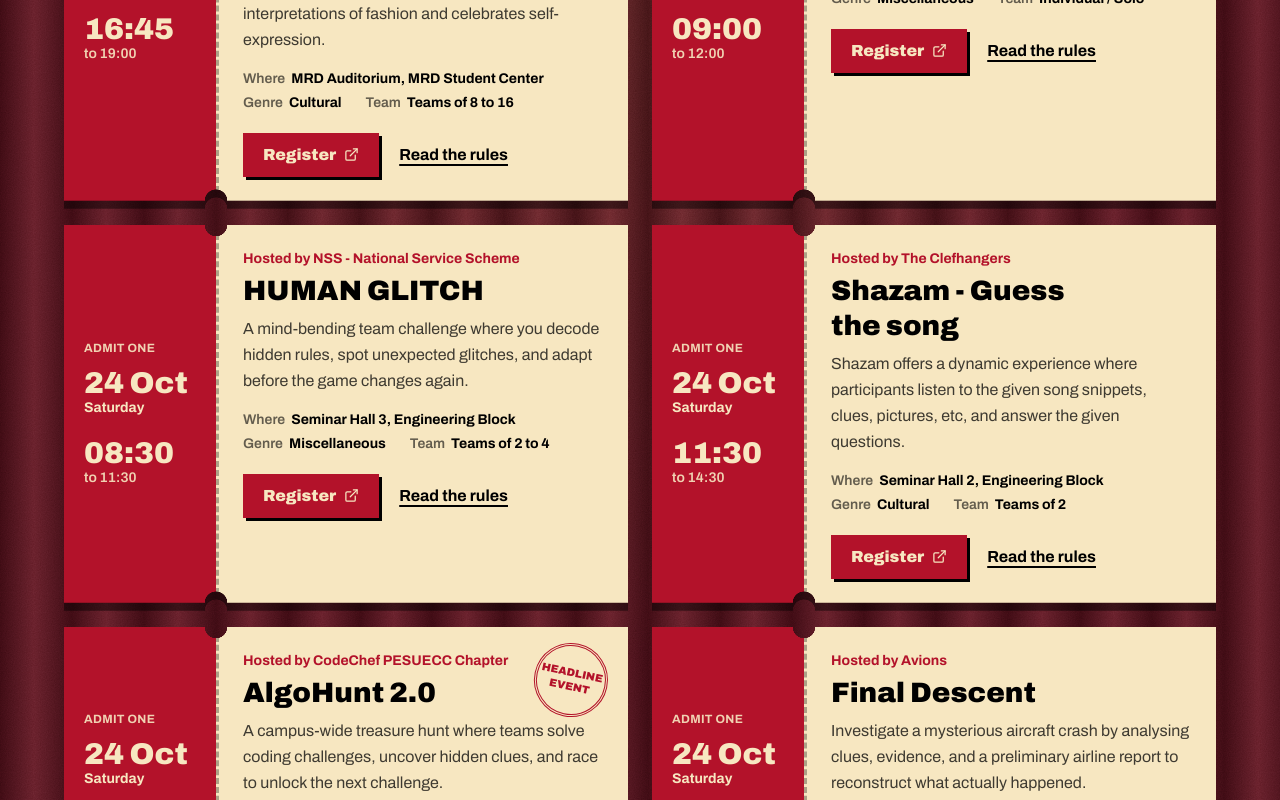
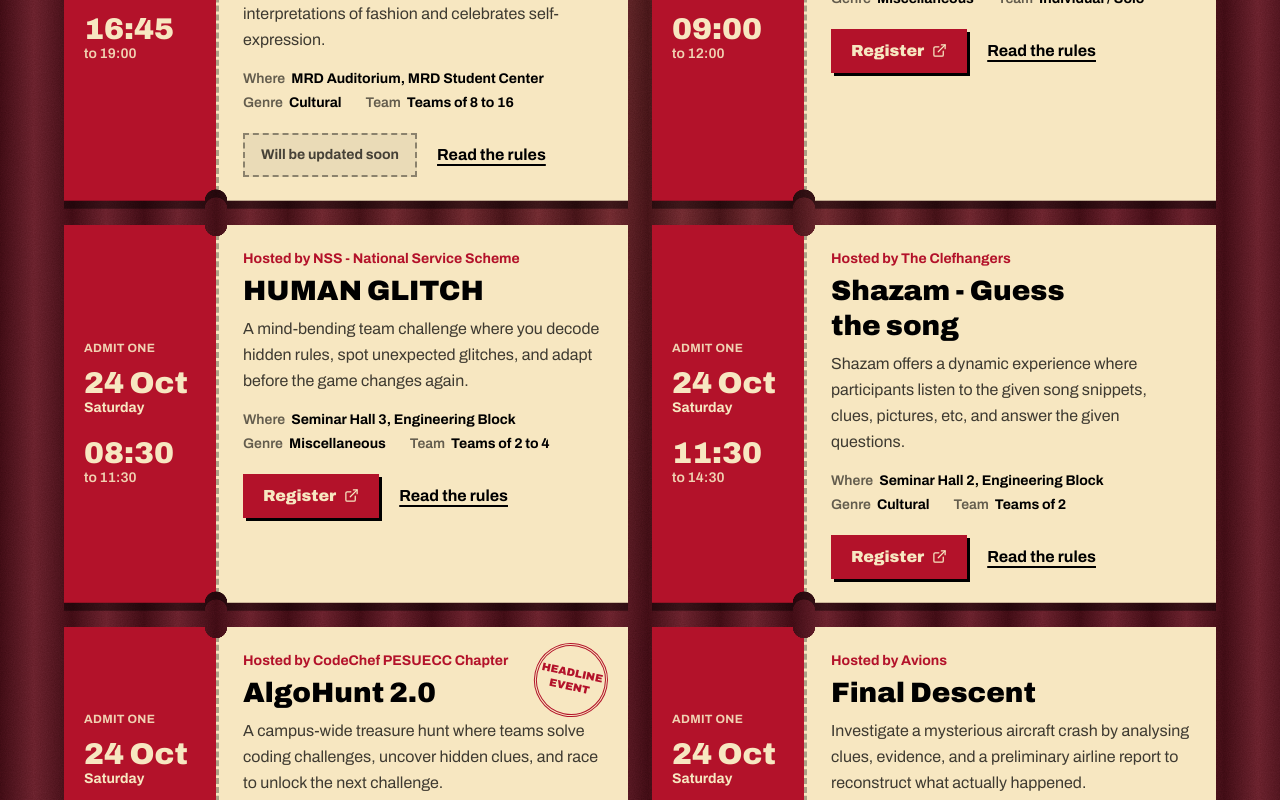
Before and after one commit to lostsilver007/maaya26, a React (Vite) app: page /legal in a window 1280 px wide. Shown: the part 4220-5020 px from the top of the page. Built offline with nearby package versions, Linux system fonts and the light colour scheme; a web font is replaced by a local one.

Commit message:
Update event registration links to Google Forms and handle pending links

```diff
--- a/src/components/ProgrammeExplorer.jsx
+++ b/src/components/ProgrammeExplorer.jsx
@@ -96,8 +96,9 @@ function Ticket({ e, punched, onPunch, onRules }) {
             )}
           </dl>
           <div className="relative mt-5 flex flex-wrap items-center gap-3">
+            {e.paymentUrl ? (
               <a
-              href={e.paymentUrl || FALLBACK_URL}
+                href={e.paymentUrl}
                 target="_blank"
                 rel="noopener noreferrer"
                 onClick={() => {
@@ -109,6 +110,11 @@ function Ticket({ e, punched, onPunch, onRules }) {
                 Register
                 <ExternalLink size={15} aria-hidden="true" />
               </a>
+            ) : (
+              <span className="inline-flex min-h-11 items-center border-[2px] border-dashed border-black/40 bg-black/5 px-4 text-sm font-bold text-black/70">
+                Will be updated soon
+              </span>
+            )}
             <button
               type="button"
               onClick={() => {
@@ -331,8 +337,9 @@ export default function ProgrammeExplorer({ selectedEventForModal, setSelectedEv
                 <button type="button" onClick={() => setSelectedEventForModal(null)} className="min-h-11 px-2 text-base font-bold underline underline-offset-4">
                   Back to the programme
                 </button>
+                {ev.paymentUrl ? (
                   <a
-                  href={ev.paymentUrl || FALLBACK_URL}
+                    href={ev.paymentUrl}
                     target="_blank"
                     rel="noopener noreferrer"
                     onClick={() => {
@@ -344,6 +351,11 @@ export default function ProgrammeExplorer({ selectedEventForModal, setSelectedEv
                     Register for {ev.name.length > 22 ? "this event" : ev.name}
                     <ExternalLink size={15} aria-hidden="true" />
                   </a>
+                ) : (
+                  <span className="inline-flex min-h-12 items-center border-[2px] border-dashed border-black/40 bg-black/5 px-5 text-base font-bold text-black/70">
+                    Will be updated soon
+                  </span>
+                )}
               </div>
             </div>
           </div>
--- a/src/components/RegistrationModal.jsx
+++ b/src/components/RegistrationModal.jsx
@@ -79,14 +79,19 @@ export default function RegistrationModal({ isOpen, onClose, initialEvent }) {
             </dl>
           </div>
 
-          <p className="mt-4 text-sm text-black/70">Registration and payment finish on the event's own payment page, which opens in a new tab.</p>
+          {ev.paymentUrl ? (
+            <p className="mt-4 text-sm text-black/70">Registration finishes on the event's official registration form, which opens in a new tab.</p>
+          ) : (
+            <p className="mt-4 text-sm font-bold text-ticket-red">Registration form link will be updated soon.</p>
+          )}
 
           <div className="mt-5 flex flex-wrap items-center justify-between gap-3">
             <button type="button" onClick={onClose} className="min-h-11 px-2 text-base font-bold underline underline-offset-4">
               Not now
             </button>
+            {ev.paymentUrl ? (
               <a
-              href={ev.paymentUrl || FALLBACK_URL}
+                href={ev.paymentUrl}
                 target="_blank"
                 rel="noopener noreferrer"
                 onClick={() => {
@@ -95,9 +100,14 @@ export default function RegistrationModal({ isOpen, onClose, initialEvent }) {
                 }}
                 className="inline-flex min-h-12 items-center gap-2 bg-ticket-red px-6 text-base font-black text-ticket"
               >
-              Go to the payment page
+                Register now
                 <ExternalLink size={15} aria-hidden="true" />
               </a>
+            ) : (
+              <span className="inline-flex min-h-12 items-center border-[2px] border-dashed border-black/40 bg-black/5 px-5 text-base font-bold text-black/60">
+                Will be updated soon
+              </span>
+            )}
           </div>
         </div>
       </div>
--- a/src/data/festivalData.js
+++ b/src/data/festivalData.js
@@ -86,7 +86,7 @@ export const EVENTS = [
     timeDisplay: "04:45 PM – 07:00 PM",
     blurb: "Elysian Threads is an exciting intercollege fashion walk where students take to the runway to showcase their creativity, style, and individuality. Featuring bold designs, unique silhouettes, and creative styling, the event brings together diverse interpretations of fashion and celebrates self-expression.",
     headline: true,
-    paymentUrl: "https://fest-island.vercel.app/#programme",
+    paymentUrl: null,
     teamSize: "Teams of 8 to 16",
     contact: "Kushi Niranjana (7975881735)",
     rules: [
@@ -114,7 +114,7 @@ export const EVENTS = [
     timeDisplay: "09:00 AM – 12:00 PM",
     blurb: "A 3-hour digital art competition where participants create an original 1:1 artwork from scratch under timed checkpoints and creative constraints.",
     headline: false,
-    paymentUrl: "https://fest-island.vercel.app/#programme",
+    paymentUrl: "https://forms.gle/tW5WTAYJvvt3E1Ha7",
     teamSize: "Individual / Solo",
     contact: "Abhiroop (9036314996), Navya Kishor (6284123362)",
     rules: [
@@ -140,7 +140,7 @@ export const EVENTS = [
     timeDisplay: "08:30 AM – 11:30 AM",
     blurb: "A mind-bending team challenge where you decode hidden rules, spot unexpected glitches, and adapt before the game changes again.",
     headline: false,
-    paymentUrl: "https://fest-island.vercel.app/#programme",
+    paymentUrl: "https://forms.gle/a3DS8qVkqZkBmCyN8",
     teamSize: "Teams of 2 to 4",
     contact: "Hrudhay Prakash (9448303526)",
     rules: [
@@ -166,7 +166,7 @@ export const EVENTS = [
     timeDisplay: "11:30 AM – 02:30 PM",
     blurb: "Shazam offers a dynamic experience where participants listen to the given song snippets, clues, pictures, etc, and answer the given questions.",
     headline: false,
-    paymentUrl: "https://fest-island.vercel.app/#programme",
+    paymentUrl: "https://forms.gle/JdWcmYm3q6m7oous5",
     teamSize: "Teams of 2",
     contact: "Blason Raj (7406110532), Tanisha Dalmia (87924 94474)",
     rules: [
@@ -192,7 +192,7 @@ export const EVENTS = [
     timeDisplay: "10:30 AM – 02:30 PM",
     blurb: "A campus-wide treasure hunt where teams solve coding challenges, uncover hidden clues, and race to unlock the next challenge.",
     headline: true,
-    paymentUrl: "https://fest-island.vercel.app/#programme",
+    paymentUrl: "https://forms.gle/Gq14yKXfoCxCA98e7",
     teamSize: "Teams of 2 to 3",
     contact: "Aniket Barun (9431515754)",
     rules: [
@@ -218,7 +218,7 @@ export const EVENTS = [
     timeDisplay: "09:00 AM – 12:00 PM",
     blurb: "Investigate a mysterious aircraft crash by analysing clues, evidence, and a preliminary airline report to reconstruct what actually happened.",
     headline: false,
-    paymentUrl: "https://fest-island.vercel.app/#programme",
+    paymentUrl: "https://forms.gle/DYbfW75KNWKMFvYe8",
     teamSize: "Teams of 2 to 3",
     contact: "Hemaksh B (96259 96922)",
     rules: [
@@ -243,7 +243,7 @@ export const EVENTS = [
     timeDisplay: "09:00 AM – 02:00 PM",
     blurb: "Operation Infinity is a team-based, Avengers-themed mission game in which participants complete six challenges, recover the Infinity Stones, solve a final code and identify a secretly compromised teammate while demonstrating teamwork, logical reasoning, observation and problem-solving skills.",
     headline: true,
-    paymentUrl: "https://fest-island.vercel.app/#programme",
+    paymentUrl: "https://forms.gle/yZD17gmvyL1uLsLQ6",
     teamSize: "Teams of 4",
     contact: "Kishan C M (9110416794), Soumodev Roy (7010464676)",
     rules: [
@@ -269,7 +269,7 @@ export const EVENTS = [
     timeDisplay: "11:30 AM – 02:30 PM",
     blurb: "A mystery-heist challenge where teams race to recover Neural Hive's stolen AI model — through strategy, deduction, and risk, no coding required.",
     headline: false,
-    paymentUrl: "https://fest-island.vercel.app/#programme",
+    paymentUrl: "https://docs.google.com/forms/d/e/1FAIpQLSeh_fAGkaLaZCsdJmuCzCSOfToe-8Mr4FpVIDZNd1hVz-pHNw/viewform?usp=sharing&ouid=111032860154513717892",
     teamSize: "Teams of 2 to 3",
     contact: "Yajat Soni (8073090546)",
     rules: [
@@ -295,7 +295,7 @@ export const EVENTS = [
     timeDisplay: "08:00 AM – 11:00 AM",
     blurb: "A Celebration of art in motion, where teams from every style compete.",
     headline: true,
-    paymentUrl: "https://fest-island.vercel.app/#programme",
+    paymentUrl: "https://forms.gle/LtxgHfNDYQPyxrjj7",
     teamSize: "Teams of 6 to 25",
     contact: "Architha (9947562567), Nethra (900808730), Ruchitha (9964877270)",
     rules: [
@@ -321,7 +321,7 @@ export const EVENTS = [
     timeDisplay: "08:30 AM – 11:30 AM",
     blurb: "A fast-paced hybrid robotics competition combining digital puzzles, campus treasure hunts, and a hands-on robot challenge to test teamwork, logic, and robotics skills.",
     headline: false,
-    paymentUrl: "https://fest-island.vercel.app/#programme",
+    paymentUrl: "https://forms.gle/tnxFr4K8PorWAZEp7",
     teamSize: "Teams of 2 to 4",
     contact: "Modhak Kushalappa (6362356827)",
     rules: [
@@ -346,7 +346,7 @@ export const EVENTS = [
     timeDisplay: "08:30 AM – 11:30 AM",
     blurb: "A solo singing competition celebrating the beauty of Indian and Western music.",
     headline: false,
-    paymentUrl: "https://fest-island.vercel.app/#programme",
+    paymentUrl: "https://forms.gle/6MJ6CAVAP2PWPq449",
     teamSize: "Solo / Individual",
     contact: "Abhirama H Y & Blason Raj (9483202575)",
     rules: [
@@ -371,7 +371,7 @@ export const EVENTS = [
     timeDisplay: "08:30 AM – 11:30 AM",
     blurb: "Venture Wars is a three-round startup simulation where teams bid for problem statements, sabotage rivals with crises, and pitch their way to the top.",
     headline: false,
-    paymentUrl: "https://fest-island.vercel.app/#programme",
+    paymentUrl: "https://forms.gle/Ghq2ryL8NaUiueEY9",
     teamSize: "Teams of 2 to 4",
     contact: "Krish Gupta (9682674911)",
     rules: [
@@ -396,7 +396,7 @@ export const EVENTS = [
     timeDisplay: "08:30 AM – 10:30 AM",
     blurb: "ಮಾತಿಗೆ ಮಿತಿ ಇಲ್ಲ, ತರ್ಕಕ್ಕೆ ತಡೆ ಇಲ್ಲ — Words Without Limits, Reason Without Boundaries.",
     headline: false,
-    paymentUrl: "https://fest-island.vercel.app/#programme",
+    paymentUrl: "https://forms.gle/cWkSVEhk9QePeXDN8",
     teamSize: "Teams of 2 (For & Against)",
     contact: "Manjunath V (8904753396)",
     rules: [
@@ -422,7 +422,7 @@ export const EVENTS = [
     timeDisplay: "09:00 AM – 02:00 PM",
     blurb: "An immersive technical crisis simulation in which teams navigate an evolving disruption, formulate strategic responses, collaborate under pressure, and adapt to emerging developments.",
     headline: false,
-    paymentUrl: "https://fest-island.vercel.app/#programme",
+    paymentUrl: "https://forms.gle/KhmYypGSZTP6RAQV7",
     teamSize: "Teams of 2",
     contact: "Yash Tadi (+91 70165 53540)",
     rules: [
@@ -447,7 +447,7 @@ export const EVENTS = [
     timeDisplay: "09:00 AM – 01:00 PM",
     blurb: "A high pressure filmmaking challenge where participants are given a genre on the spot and have around 3 hours to create an original 2-minute short film.",
     headline: false,
-    paymentUrl: "https://fest-island.vercel.app/#programme",
+    paymentUrl: "https://docs.google.com/forms/d/e/1FAIpQLSelYoeIHlrdGbDi_Dqcm2g1mHjeaJEK3xd1laN-JgzmcP_y2A/viewform?usp=publish-editor",
     teamSize: "Teams of 2 to 5",
     contact: "Dushyanth Reddy (8639498517)",
     rules: [
@@ -473,7 +473,7 @@ export const EVENTS = [
     timeDisplay: "09:00 AM – 02:00 PM",
     blurb: "A thrilling whodunit where teams of two solve riddles, uncover clues, and piece together the mystery through sharp detective work and teamwork.",
     headline: false,
-    paymentUrl: "https://fest-island.vercel.app/#programme",
+    paymentUrl: "https://forms.gle/wo2PX1sHSDt4ZZNu8",
     teamSize: "Teams of 2",
     contact: "Shubhika Pradeep (9818270173), Ianna Elizabeth Reni (9036938896)",
     rules: [
@@ -498,7 +498,7 @@ export const EVENTS = [
     timeDisplay: "09:00 AM – 12:00 PM",
     blurb: "A fast-paced hands-on design challenge where teams build creative solutions out of scrap and recyclable materials.",
     headline: false,
-    paymentUrl: "https://fest-island.vercel.app/#programme",
+    paymentUrl: "https://docs.google.com/forms/d/e/1FAIpQLSduLa9j-6KBgKoPSU24vT5ItG9NkO2Llq3iI6YYN9Ivcbs_PQ/viewform?usp=dialog",
     teamSize: "Teams of 2 to 3",
     contact: "Bhuvan V. (9880637357), Likitha Marella (81233 82455)",
     rules: [
@@ -523,7 +523,7 @@ export const EVENTS = [
     timeDisplay: "11:00 AM – 01:00 PM",
     blurb: "PES University's premier high-energy musical showdown featuring top student bands competing live for the championship title.",
     headline: true,
-    paymentUrl: "https://fest-island.vercel.app/#programme",
+    paymentUrl: "https://forms.gle/JgJcPmLJfhkSPzAb7",
     teamSize: "Bands of 3 to 8 members",
     contact: "Samarth Ramesha (8867195937)",
     rules: [
@@ -548,7 +548,7 @@ export const EVENTS = [
     timeDisplay: "09:00 AM – 12:00 PM",
     blurb: "A lively open-air wellness and fun decompression zone featuring interactive games, stress-busters, and engaging community activities to recharge your festival spirit.",
     headline: false,
-    paymentUrl: "https://fest-island.vercel.app/#programme",
+    paymentUrl: null,
     teamSize: "Individual / Open to all",
     contact: "Shubhika Pradeep (9818270173), Kalash Jain (8792300506)",
     rules: [
```
Lines whose indentation alone changed are shown as unchanged.
